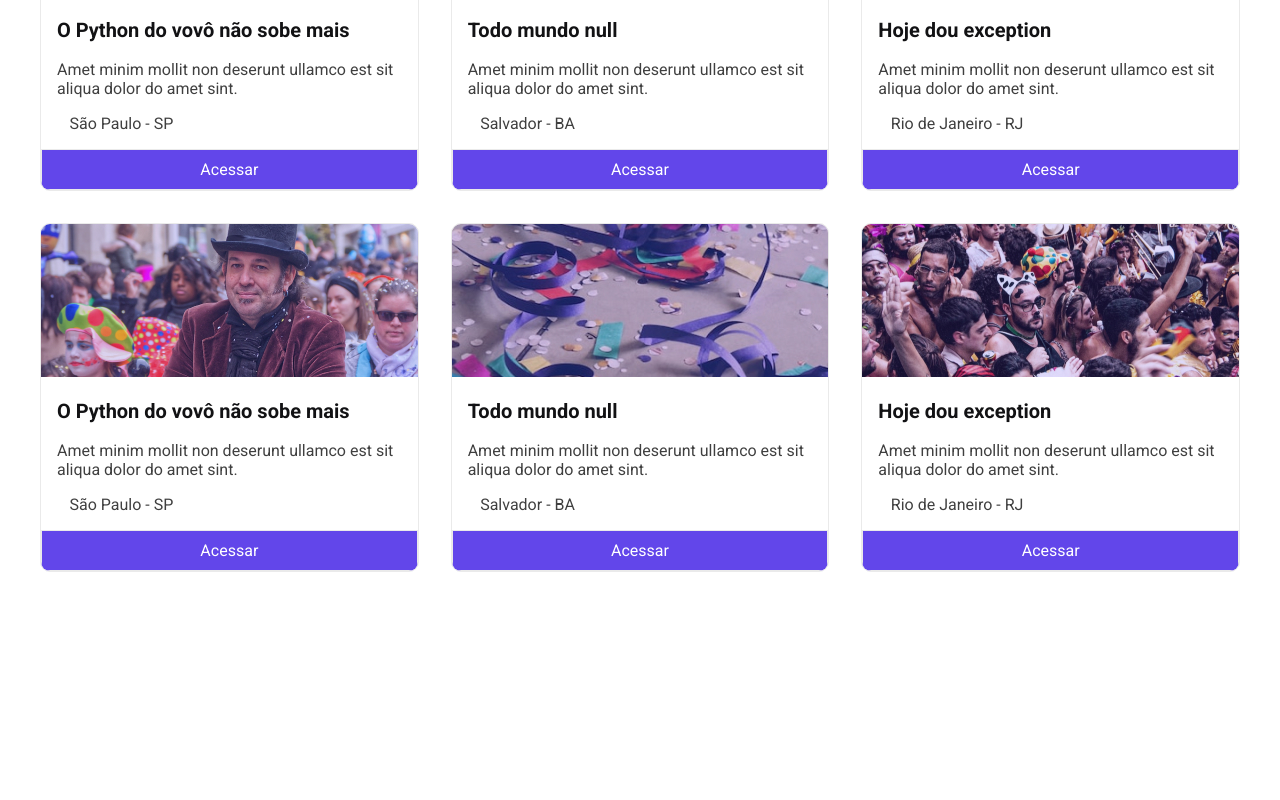
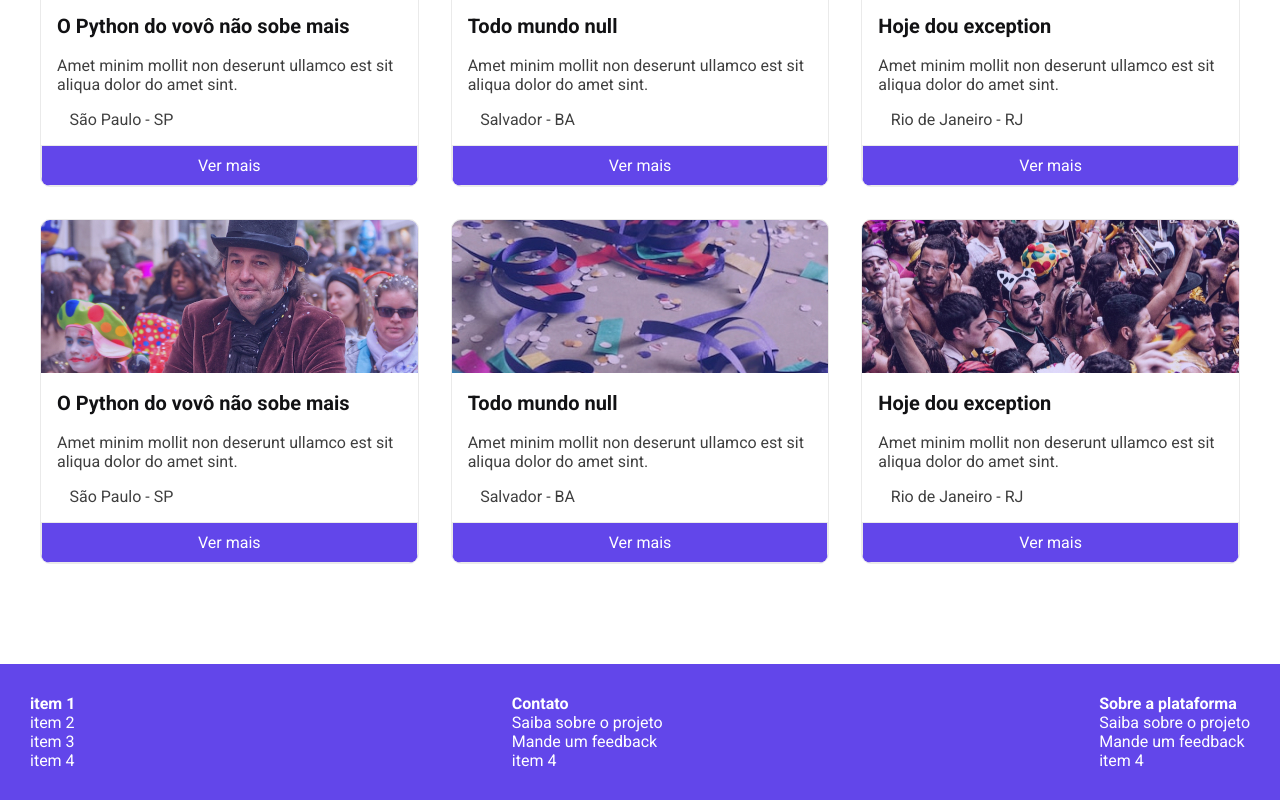
Before and after one commit to felptest/testing, a Next.js app: page / in a window 1280 px wide. Shown: the part 880-1680 px from the top of the page. Before the commit the page ends 1552 px from the top, so only its background shows below. Built offline with nearby package versions, Linux system fonts and the light colour scheme.

Commit message:
Update home page

```diff
--- a/src/app/page.module.css
+++ b/src/app/page.module.css
@@ -22,7 +22,7 @@
   text-transform: uppercase;
   cursor: pointer;
 
-  padding: 0.4rem 2.4rem;
+  padding: 1.4rem 2.4rem;
   border-radius: 0.5rem;
 
   background: #6246ea;
@@ -260,6 +260,8 @@ section.cards {
   border-radius: 1rem;
   max-width: 38.4rem;
   overflow: hidden;
+  display: flex;
+  flex-direction: column;
 }
 
 .card .content {
@@ -318,6 +320,33 @@ section.cards {
   color: white;
 }
 
+
+/* Footer */
+.footer {
+  background: #6246ea;
+  color: white;
+}
+
+.footerContainer {
+  display: flex;
+  justify-content: space-between;
+  padding: 3rem;
+}
+
+.footerBlock {
+  display: flex;
+}
+
+.footerBlock ul {
+  list-style: none;
+}
+
+.footerBlock ul li:first-of-type {
+  font-size: 1.6rem;
+  font-weight: bolder;
+}
+
+
 @media (max-width: 1024px) {
 
   .header::before {
@@ -328,7 +357,6 @@ section.cards {
   .search-field {
     margin-bottom: 0;
     gap: 0;
-    margin: 1rem 0rem;;
   }
 
   .btn-header {
--- a/src/app/page.tsx
+++ b/src/app/page.tsx
@@ -10,7 +10,7 @@ import Link from 'next/link'
 export default function Home() {
   return (
     <>
-     <header className={styles.header}>
+      <header className={styles.header}>
     <div className={styles.content}>
       <div className={styles.top}>
         <p>find your experiment</p>
@@ -72,10 +72,9 @@ export default function Home() {
         <button className={styles['btn-header']}>Buscar agora</button>
       </form>
     </div>
-  </header>
+      </header>
 
-
-  <main className={styles.main}>
+      <main className={styles.main}>
       <div className={styles.content}>
         <section className={styles.top}>
           <h2>Experimentos recomendados</h2>
@@ -102,7 +101,7 @@ export default function Home() {
             </div>
 
             <div>
-              <Link className={styles.link} href="/">Acessar</Link>
+              <Link className={styles.link} href="/">Ver mais</Link>
             </div>
           </div>
 
@@ -122,7 +121,7 @@ export default function Home() {
             </div>
 
               <div>
-                <Link className={styles.link} href="/">Acessar</Link>
+                <Link className={styles.link} href="/">Ver mais</Link>
               </div>
             </div>
 
@@ -144,7 +143,7 @@ export default function Home() {
             </div>
 
             <div>
-                <Link className={styles.link} href="/">Acessar</Link>
+                <Link className={styles.link} href="/">Ver mais</Link>
             </div>
 
           </div>
@@ -168,7 +167,7 @@ export default function Home() {
             </div>
 
             <div>
-                <Link className={styles.link} href="/">Acessar</Link>
+                <Link className={styles.link} href="/">Ver mais</Link>
             </div>
           </div>
 
@@ -190,7 +189,7 @@ export default function Home() {
             </div>
 
             <div>
-                <Link className={styles.link} href="/">Acessar</Link>
+                <Link className={styles.link} href="/">Ver mais</Link>
             </div>
           </div>
 
@@ -212,13 +211,44 @@ export default function Home() {
             </div>
 
             <div>
-                <Link className={styles.link} href="/">Acessar</Link>
+                <Link className={styles.link} href="/">Ver mais</Link>
             </div>
           </div>
 
         </section>
       </div>
-    </main>
+      </main>
+
+      <footer className={styles.footer}>
+        <div className={styles.footerContainer}>
+          <div className={styles.footerBlock}>
+            <ul>
+              <li>item 1</li>
+              <li>item 2</li>
+              <li>item 3</li>
+              <li>item 4</li>
+            </ul>
+          </div>
+
+          <div className={styles.footerBlock}>
+            <ul>
+              <li>Contato</li>
+              <li>Saiba sobre o projeto</li>
+              <li>Mande um feedback</li>
+              <li>item 4</li>
+            </ul>
+          </div>
+
+          <div className={styles.footerBlock}>
+            <ul>
+              <li>Sobre a plataforma</li>
+              <li>Saiba sobre o projeto</li>
+              <li>Mande um feedback</li>
+              <li>item 4</li>
+            </ul>
+          </div>
+        </div>
+      </footer>
     </>
 
 
```
Also changed, not shown: src/app/api/data/bncc.js (added, +16 -0 lines).
